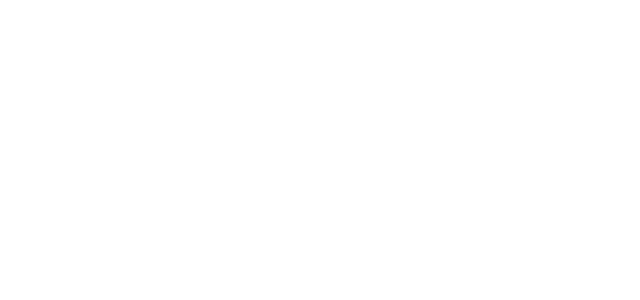
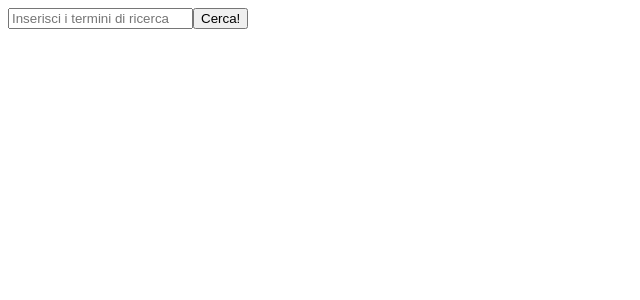
Before and after one commit to francescorossi1/vue-boolflix, a Vue app: page / in a window 1280 px wide. Shown: the top 300 px of the page, without its empty margins (0-640 px from the left). Built offline with nearby package versions, Linux system fonts and the light colour scheme.

Commit message:
created working searchbar

```diff
--- a/package.json
+++ b/package.json
@@ -8,6 +8,7 @@
     "lint": "vue-cli-service lint"
   },
   "dependencies": {
+    "axios": "^0.27.2",
     "core-js": "^3.8.3",
     "vue": "^2.6.14"
   },
--- a/src/App.vue
+++ b/src/App.vue
@@ -1,20 +1,54 @@
 <template>
   <div>
-
+    <div id="search-bar">
+      <input type="text" placeholder="Inserisci i termini di ricerca" v-model="searchText" @keyup.enter="searchMovies">
+      <button @click="searchMovies">Cerca!</button>
+    </div>
+    <div id="movies-list">
+      <ul v-for="result in results" :key="result.id">
+        <li><strong>Titolo: </strong>{{result.title}}</li>
+        <li><strong>Titolo Originale: </strong>{{result.original_title}}</li>
+        <li><strong>Lingua Originale: </strong>{{result.original_language}}</li>
+        <li><strong>Voto: </strong>{{result.vote_average}}</li>
+      </ul>
+    </div>
   </div>
 </template>
 
 <script>
+import axios from 'axios'
+
 
 
 export default {
   name: 'App',
   components: {
 
+  },
+  data() {
+    return {
+      searchText: '',
+      baseUri: 'https://api.themoviedb.org/3',
+      apiKey: '8879e538b99f81d0c88c4cdd01f5dc49',
+      results: []
+    }
+  }, computed: {
+
+  },
+  methods: {
+    searchMovies() {
+      if (!this.searchText) return
+      axios.get(`${this.baseUri}/search/movie/?api_key=${this.apiKey}&language=it&query=${this.searchText}`)
+        .then((res) => {
+          this.results = res.data.results.map((result)=>{
+            const {id, title, original_title, original_language, vote_average} = result
+            return {id, title, original_title, original_language, vote_average}
+          })
+        })
+    }
   }
 }
 </script>
 
 <style lang="scss">
-
 </style>
```
Also changed, not shown: 1 other file (tests, documents, lock files or other folders).
